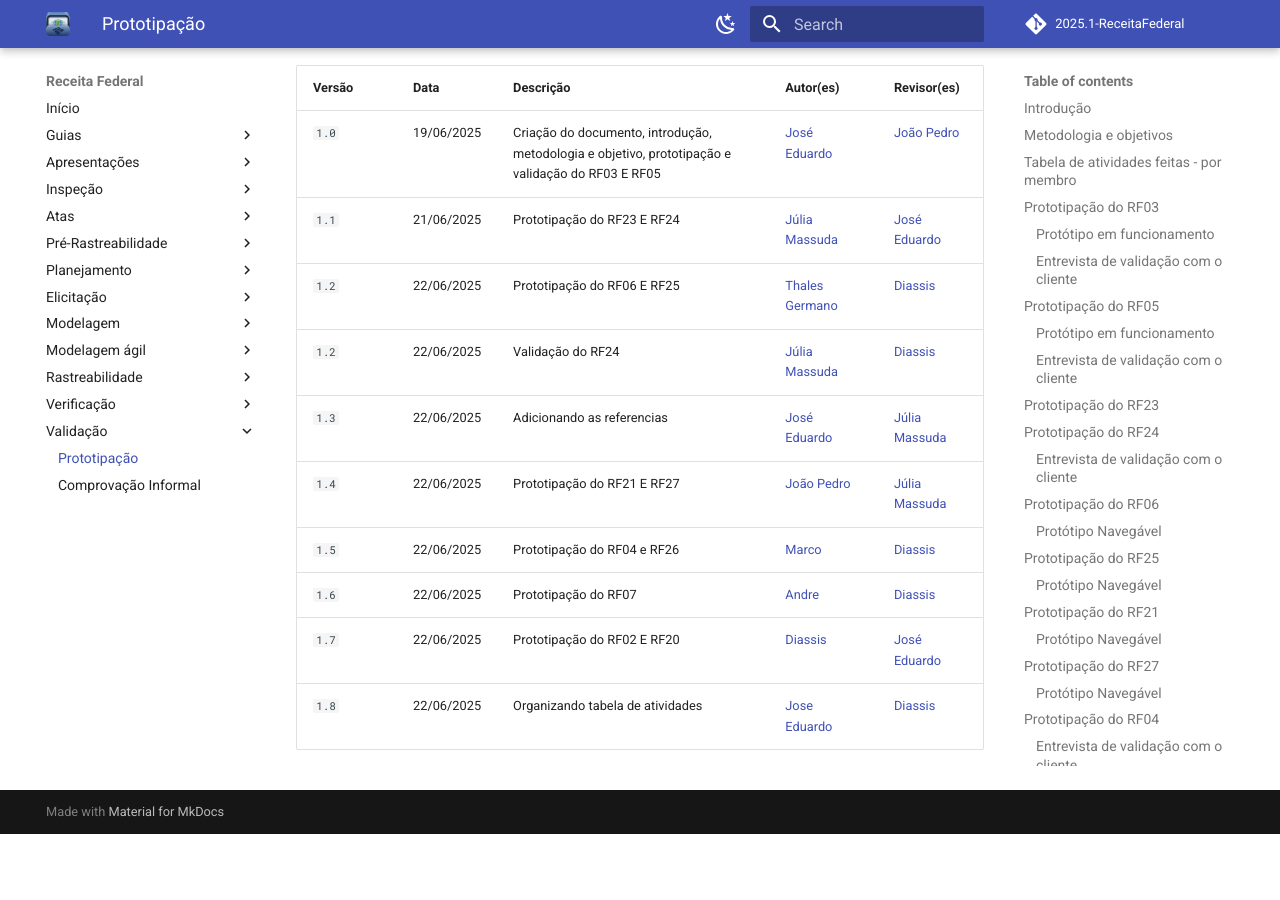
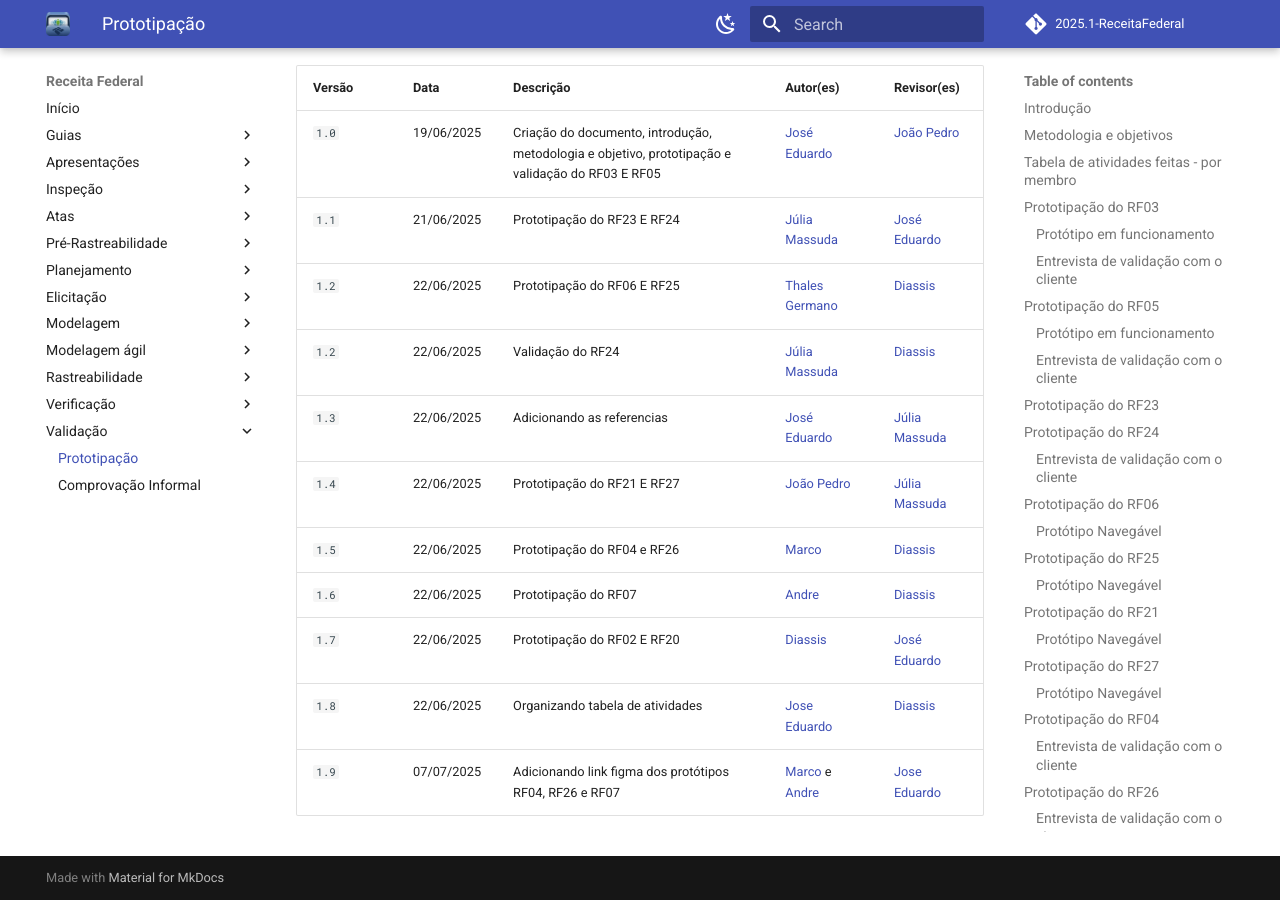
Before and after one commit to Requisitos-de-Software/2025.1-Meu-INSS, an MkDocs documentation site: the page built from docs/validacao/prototipacao.md, in a window 1280 px wide and 900 px high, scrolled down 20612 px. Built offline with MkDocs 1.6.1 and Material for MkDocs 9.7.7, drawn with Linux system fonts in a browser that asks for light colours; comment, search, counter and statistics services are not loaded; before the commit the page ends 21446 px from its top, so only the background shows below that.

Commit message:
add historico de ver

```diff
--- a/docs/validacao/prototipacao.md
+++ b/docs/validacao/prototipacao.md
@@ -442,3 +442,4 @@
 | `1.6`   | 22/06/2025 | Prototipação do RF07               |  [Andre](https://github.com/Andrewslopes) | [Diassis](https://github.com/Diaxiz)
 | `1.7`   | 22/06/2025 | Prototipação do RF02 E RF20                    |  [Diassis](https://github.com/Diaxiz) | [José Eduardo](https://github.com/jevprado)  |
 | `1.8`   | 22/06/2025 | Organizando tabela de atividades                   |  [Jose Eduardo](https://github.com/jevprado) | [Diassis](https://github.com/Diaxiz)  |
+| `1.9`   | 07/07/2025 | Adicionando link figma dos protótipos RF04, RF26 e RF07                   |  [Marco](https://github.com/marcomarquesdc) e [Andre](https://github.com/Andrewslopes) | [Jose Eduardo](https://github.com/jevprado)  |
```
